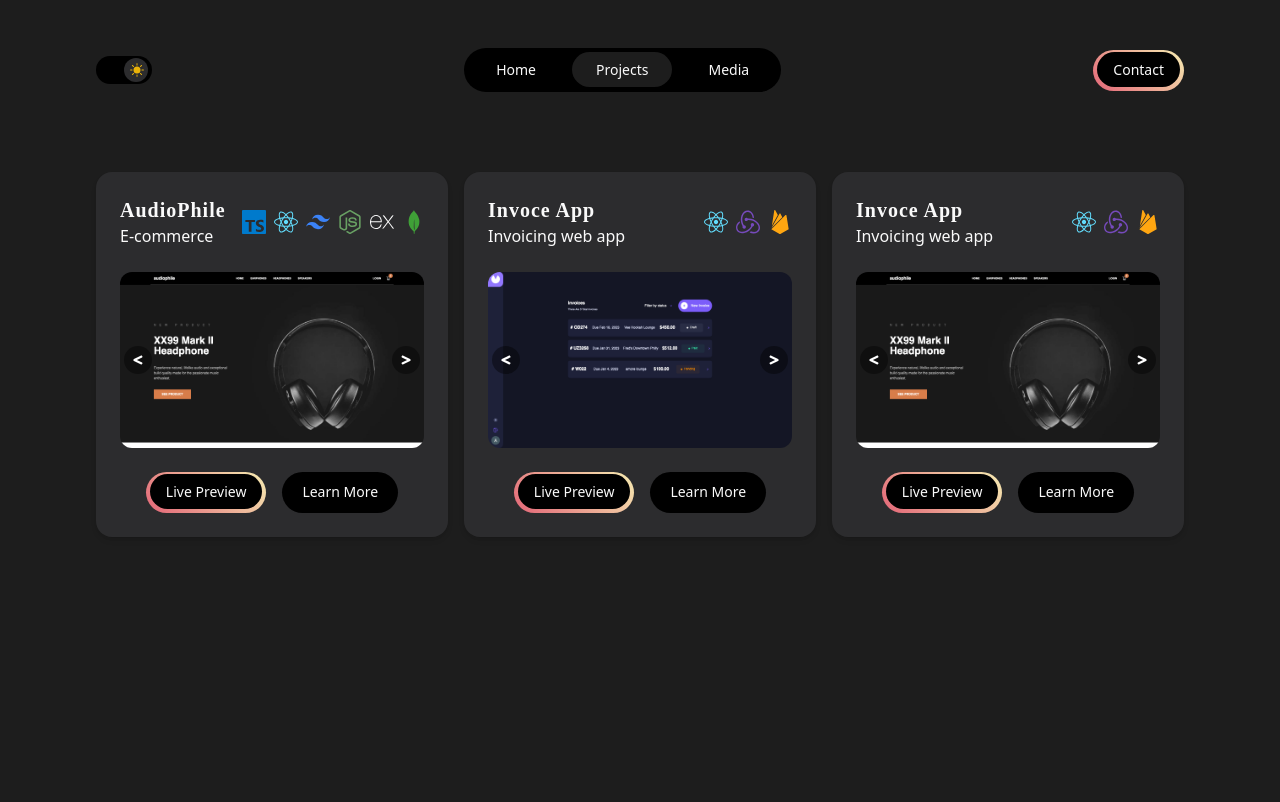
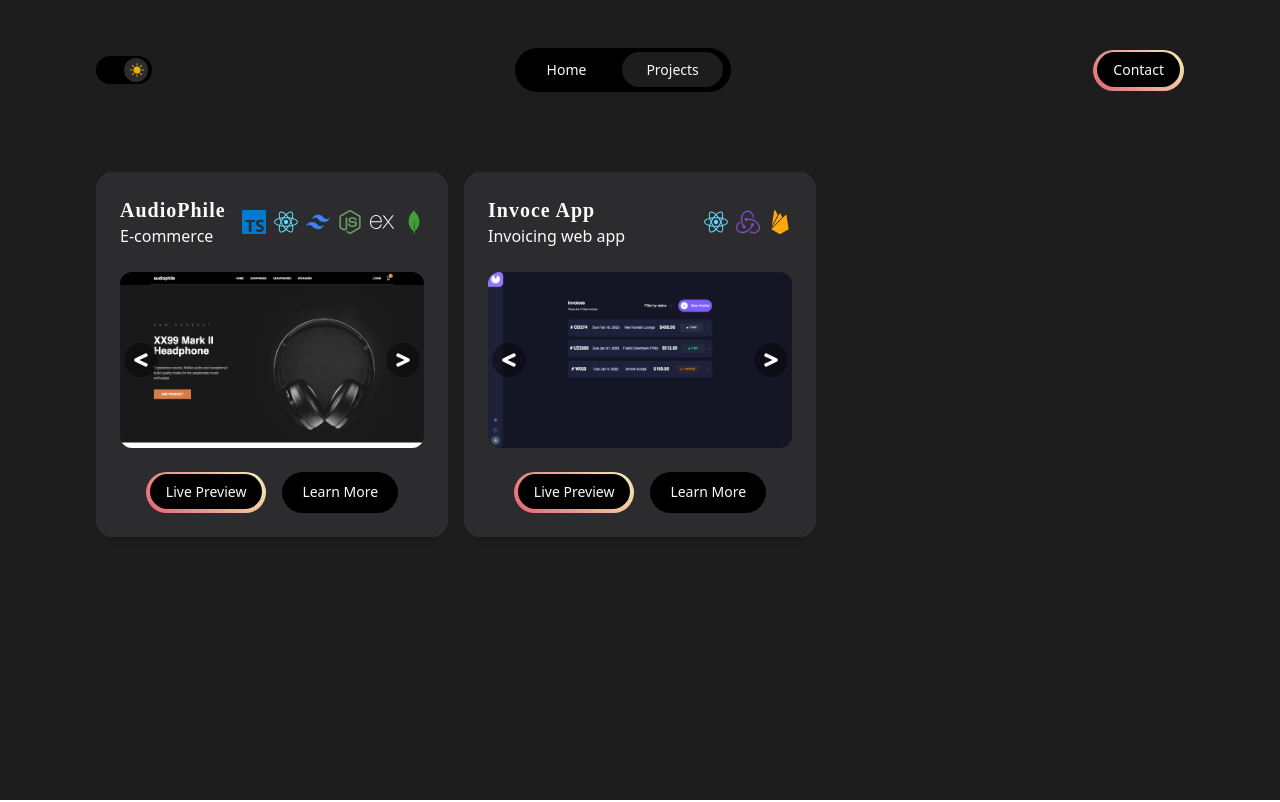
Before and after one commit to AshrafElshaer/portfolio-next-js, a Next.js app: page /projects in a window 1280 px wide. Built offline with nearby package versions, Linux system fonts and the light colour scheme.

Commit message:
small styling refactor

```diff
--- a/components/Carousel.tsx
+++ b/components/Carousel.tsx
@@ -32,14 +32,14 @@ function Carousel({ gallery, name }: Props) {
         />
       ))}
       <button
-        className='absolute top-1/2 -translate-y-1/2 right-1 z-20 bg-black/40 rounded-full text-white p-2 text-xl'
+        className='absolute top-1/2 -translate-y-1/2 right-1 z-20 bg-black/40 rounded-full text-white p-2 text-xs md:text-lg'
         onClick={handleNext}>
-        <FaGreaterThan size='0.75rem' />
+        <FaGreaterThan />
       </button>
       <button
-        className='absolute top-1/2 -translate-y-1/2 left-1 z-20 bg-black/40 rounded-full text-white p-2 text-xl'
+        className='absolute top-1/2 -translate-y-1/2 left-1 z-20 bg-black/40 rounded-full text-white p-2 text-xs md:text-lg'
         onClick={handlePrevious}>
-        <FaLessThan size='0.75rem' />
+        <FaLessThan />
       </button>
     </div>
   );
--- a/components/Main.tsx
+++ b/components/Main.tsx
@@ -9,7 +9,6 @@ const containerVariant = {
     opacity: 1,
     transition: {
       staggerChildren: 0.2,
-
     },
   },
 };
@@ -24,7 +23,7 @@ function Main({ children, styles }: Props) {
       variants={containerVariant}
       initial='hidden'
       animate='show'
-      className={`container py-4 overflow-y-hidden min-h-[80.8vh] ${styles}`}>
+      className={`container py-4 overflow-y-hidden min-h-[calc(100vh-156px)] ${styles}`}>
       {children}
     </motion.main>
   );
--- a/components/Navbar.tsx
+++ b/components/Navbar.tsx
@@ -52,15 +52,7 @@ const Navbar = () => {
             Projects
           </Link>
         </motion.li>
-        <motion.li variants={listItem}>
-          <Link
-            href='/media'
-            className={` py-2 px-6 rounded-full transition-all duration-200 ${
-              route === "/media" ? " bg-gray-light dark:bg-darkBg" : ""
-            }`}>
-            Media
-          </Link>
-        </motion.li>
+
       </motion.ul>
       <Button
         buttonType='primary'
--- a/components/ProjectDetails.tsx
+++ b/components/ProjectDetails.tsx
@@ -35,7 +35,7 @@ function ProjectDetails({ project }: Props) {
         </motion.div>
         <Card styles='text-center ' variants={cardVariant}>
           <h2 className='text-3xl text-gradient mb-2'>{project?.name}</h2>
-          <p className='text-xl'>{project?.subTitle}</p>
+          <p className='text-lg'>{project?.subTitle}</p>
         </Card>
         <div className='flex flex-col md:flex-row gap-8 '>
           <Card
--- a/constans/index.tsx
+++ b/constans/index.tsx
@@ -167,24 +167,5 @@ export const projects = [
     livePath: "https://curious-meringue-78ffd1.netlify.app/",
     githubPath: "https://github.com/AshrafElshaer/invoice-app-redux",
   },
-  {
-    id: 3,
-    name: "Invoce App",
-    subTitle: "Invoicing web app ",
-    techStack: [
-      createIcon("react", "1.5rem"),
-      createIcon("redux", "1.5rem"),
-      createIcon("firebase", "1.5rem"),
-    ],
-    gallery: [
-      "/audiophile-1.png",
-      // "/public/audiophile-2.png",
-      // "/public/audiophile-3.png",
-      // "/public/audiophile-4.png",
-      // "/public/audiophile-5.png",
-      // "/public/audiophile-6.png",
-    ],
-    livePath: "https://curious-meringue-78ffd1.netlify.app/",
-    githubPath: "https://github.com/AshrafElshaer/invoice-app-redux",
-  },
+
 ];
--- a/pages/media/index.tsx
+++ /dev/null
@@ -1,11 +0,0 @@
-import React from 'react'
-
-type Props = {}
-
-const Media = (props: Props) => {
-  return (
-    <div>Media</div>
-  )
-}
-
-export default Media
--- a/pages/projects/3.tsx
+++ /dev/null
@@ -1,13 +0,0 @@
-import React from 'react'
-import { ProjectDetails } from '../../components'
-import { projects } from '../../constans'
-
-type Props = {}
-
-function index({}: Props) {
-  return (
-    <ProjectDetails project={projects[2]} />
-  )
-}
-
-export default index
```
